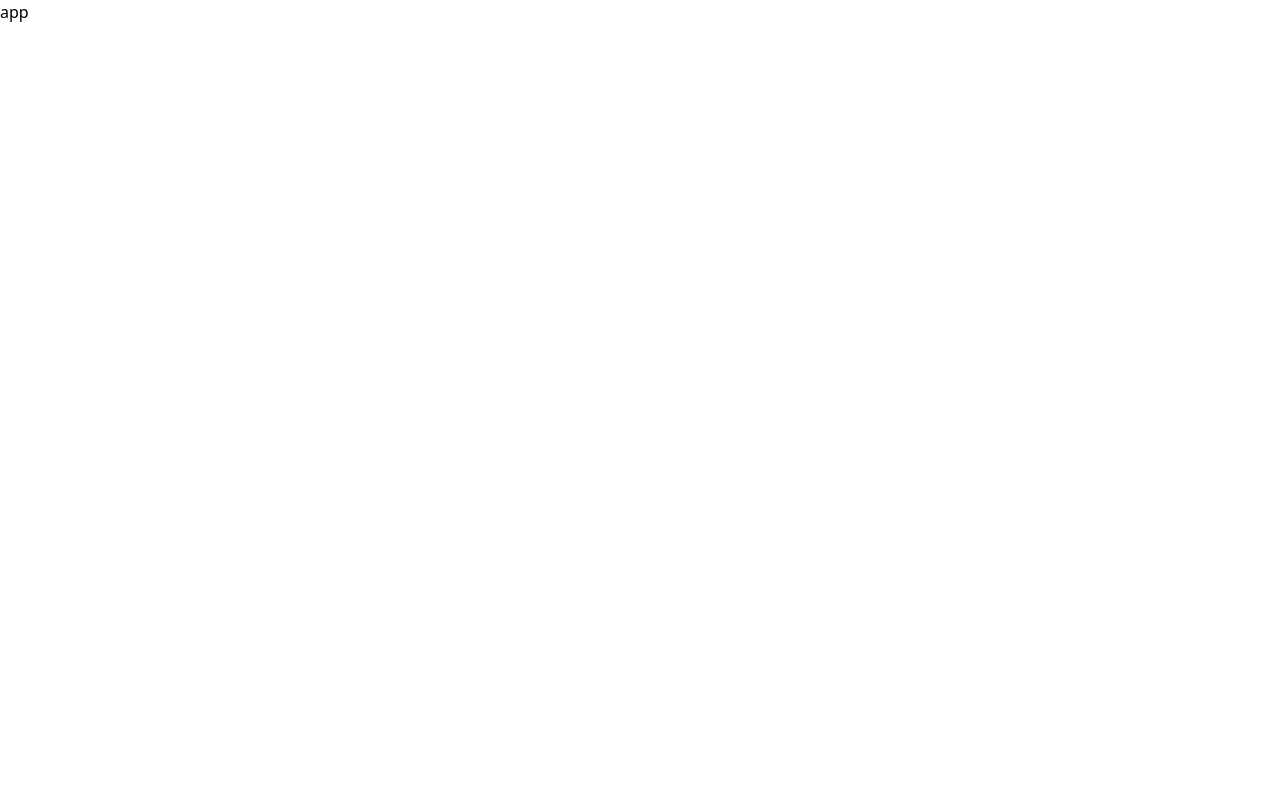
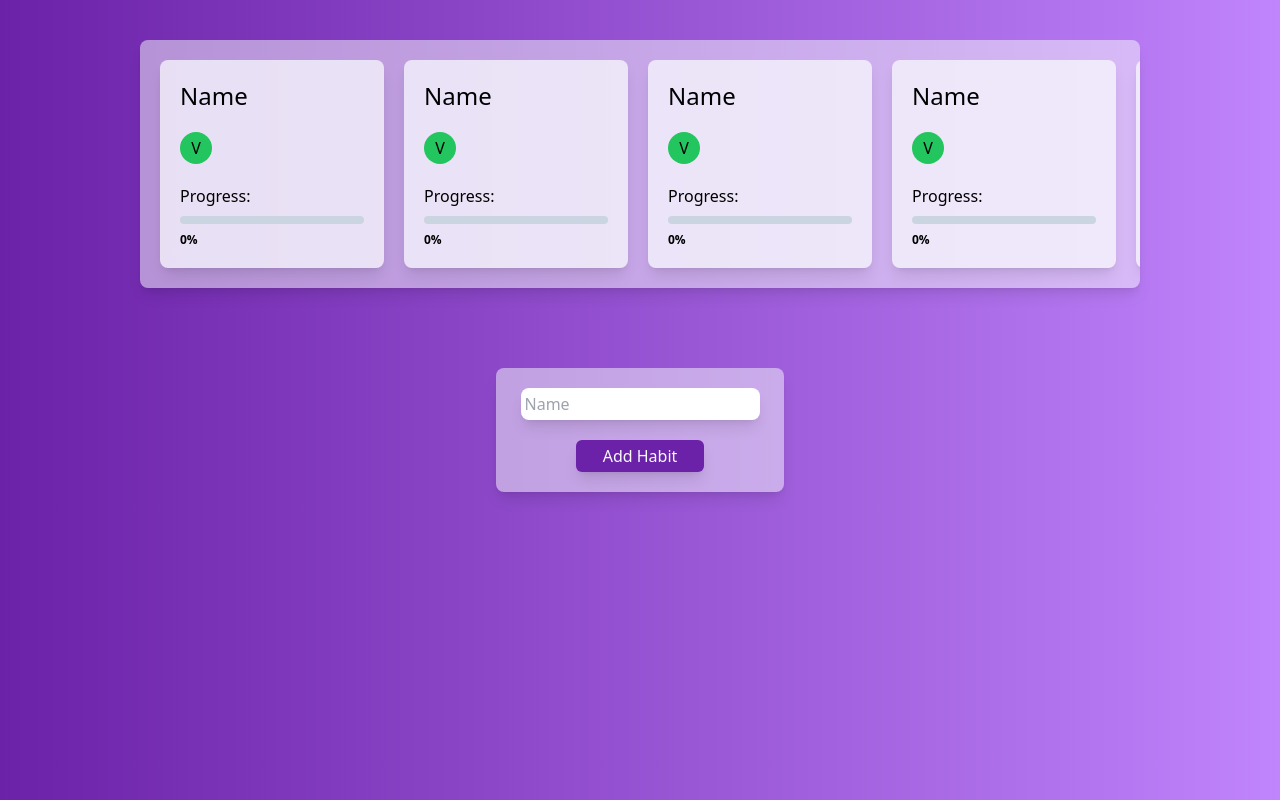
Before and after one commit to LucasVince/habit-tracker, a React (Vite) app: page / in a window 1280 px wide. Built offline with nearby package versions, Linux system fonts and the light colour scheme.

Commit message:
feat: created the ui

```diff
--- a/src/App.tsx
+++ b/src/App.tsx
@@ -1,7 +1,11 @@
+import HabitsContainer from "./components/HabitContainer"
+import AddHabitsContainer from "./components/AddHabitsContainer"
+
 const App = () => {
   return (
-    <div>
-      app
+    <div className="w-screen h-screen bg-gradient-to-r from-purple-800 to-purple-400 flex flex-col items-center p-10 gap-20">
+      <HabitsContainer/>
+      <AddHabitsContainer/>
     </div>
   )
 }
--- /dev/null
+++ b/src/components/AddHabitsContainer.tsx
@@ -0,0 +1,10 @@
+const AddHabitsContainer = () => {
+    return(
+        <div className="bg-slate-50 p-5 rounded-lg bg-opacity-50 w-72 flex flex-col items-center gap-5 shadow-lg">
+            <input className="p-1 rounded-lg outline-none shadow-lg" type="text" placeholder="Name" onChange={() => {}}/>
+            <button className="bg-purple-800 w-32 p-1 rounded-md text-slate-50 shadow-lg" onClick={() => {}}>Add Habit</button>
+        </div>
+    )
+}
+
+export default AddHabitsContainer
--- /dev/null
+++ b/src/components/Habit.tsx
@@ -0,0 +1,17 @@
+const Habit = () => {
+    return(
+        <div className="bg-slate-50 p-5 rounded-lg bg-opacity-75 flex flex-col gap-5 shadow-lg min-w-56">
+            <p className="text-2xl">Name</p>
+            <button className="bg-green-500 w-8 h-8 flex items-center justify-center rounded-full" onClick={() => {}}>V</button>
+            <div className="flex flex-col gap-2">
+                <p>Progress:</p>
+                <div className="p-1 bg-slate-300 w-full rounded-full">
+
+                </div>
+                <p className="text-xs font-semibold">0%</p>
+            </div>
+        </div>
+    )
+}
+
+export default  Habit
--- /dev/null
+++ b/src/components/HabitContainer.tsx
@@ -0,0 +1,15 @@
+import Habit from "./Habit"
+
+const HabitsContainer = () => {
+    return(
+        <div className="bg-slate-50 p-5 rounded-lg bg-opacity-50 w-5/6 flex no-wrap items-center gap-5 overflow-x-auto shadow-lg">
+            <Habit/>
+            <Habit/>
+            <Habit/>
+            <Habit/>
+            <Habit/>
+        </div>
+    )
+}
+
+export default  HabitsContainer
```
